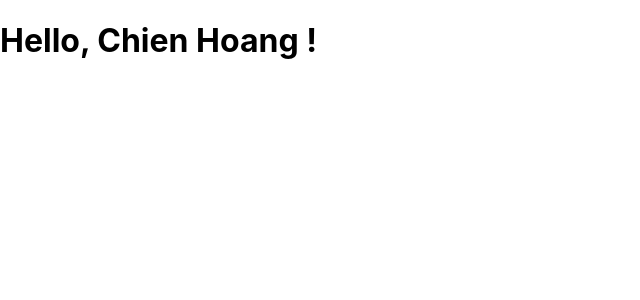
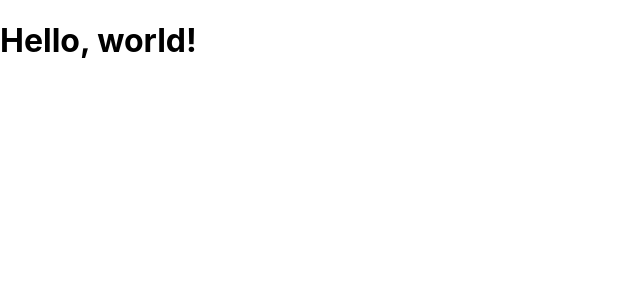
Before and after one commit to hoangchien97/React-Savvy, a React (Create React App) app: page / in a window 1280 px wide. Shown: the top 300 px of the page, without its empty margins (0-640 px from the left). Built offline with nearby package versions, Linux system fonts and the light colour scheme.

Commit message:
JSX as Object

```diff
--- a/src/index.js
+++ b/src/index.js
@@ -3,17 +3,24 @@ import ReactDOM from "react-dom";
 import "./index.css";
 import * as serviceWorker from "./serviceWorker";
 
-const name = "Hoang Chien";
-function fullName(user) {
-  return user.firstName + " " + user.lastName;
-}
+// These two examples are identical:
 
-const user1 = {
-  firstName: "Chien",
-  lastName: "Hoang"
-};
+const element = <h1 className="greeting">Hello, world!</h1>;
 
-const element = <h1>Hello, {fullName(user1)} !</h1>;
+// const element = React.createElement(
+//   "h1",
+//   { className: "greeting" },
+//   "Hello, world!"
+// );
+
+// Note: this structure is simplified
+// const element = {
+//   type: 'h1',
+//   props: {
+//     className: 'greeting',
+//     children: 'Hello, world!'
+//   }
+// };
 
 ReactDOM.render(element, document.getElementById("root"));
 
```
